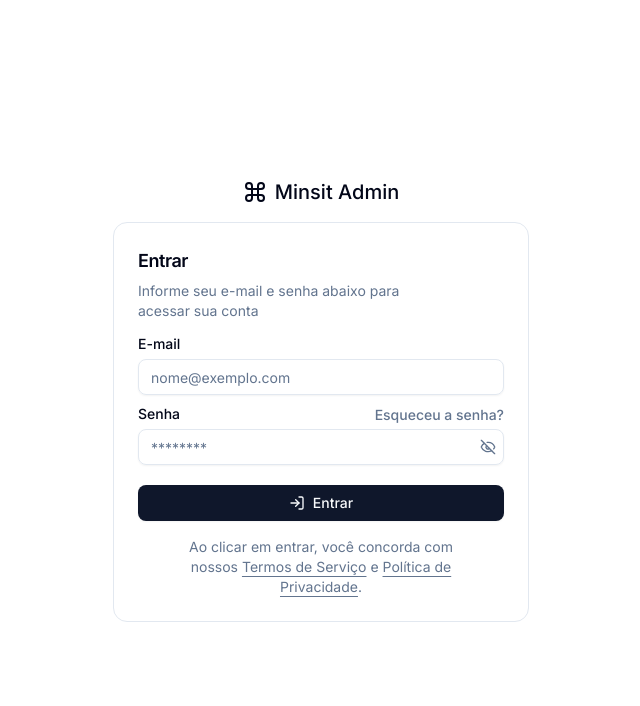
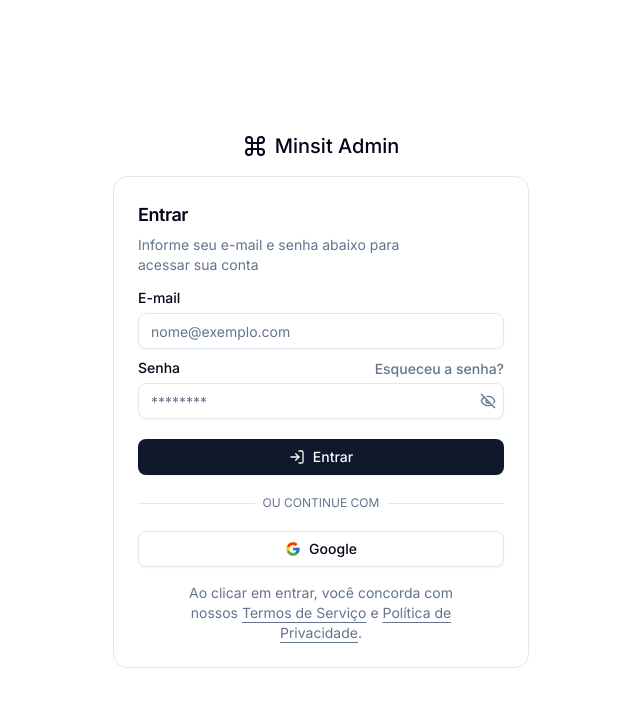
Before and after one commit to brunnoandrade/nobody-react-vite, a React (Vite) app: page /sign-in in a window 1280 px wide. Shown: the top 706 px of the page, without its empty margins (319-959 px from the left). Built offline with nearby package versions, Linux system fonts and the light colour scheme; no server answers.

Commit message:
add buton gmail in sign in and sign up

```diff
--- a/package.json
+++ b/package.json
@@ -52,6 +52,7 @@
     "react-dom": "^19.2.3",
     "react-dropzone": "^14.4.0",
     "react-hook-form": "^7.68.0",
+    "react-icons": "^5.5.0",
     "react-top-loading-bar": "^3.0.2",
     "recharts": "^3.6.0",
     "sonner": "^2.0.7",
--- a/src/features/auth/sign-in/components/user-auth-form.tsx
+++ b/src/features/auth/sign-in/components/user-auth-form.tsx
@@ -3,6 +3,7 @@
 import { zodResolver } from '@hookform/resolvers/zod'
 import { Link, useNavigate } from '@tanstack/react-router'
 import { Loader2, LogIn } from 'lucide-react'
+import { FcGoogle } from 'react-icons/fc'
 import { toast } from 'sonner'
 import { type AuthUser, useAuthStore } from '@/stores/auth-store'
 import { parseJwt } from '@/lib/jwt'
@@ -122,6 +123,28 @@
           )}
           Entrar
         </Button>
+
+        <div className='relative my-2'>
+          <div className='absolute inset-0 flex items-center'>
+            <span className='w-full border-t' />
+          </div>
+          <div className='relative flex justify-center text-xs uppercase'>
+            <span className='bg-background px-2 text-muted-foreground'>
+              Ou continue com
+            </span>
+          </div>
+        </div>
+
+        <Button
+          variant='outline'
+          type='button'
+          onClick={() => {
+            window.location.href = `${import.meta.env.VITE_API_URL}/auth/google`
+          }}
+        >
+          <FcGoogle className='h-4 w-4' />
+          Google
+        </Button>
       </form>
     </Form>
   )
--- a/src/features/auth/sign-up/components/sign-up-form.tsx
+++ b/src/features/auth/sign-up/components/sign-up-form.tsx
@@ -2,6 +2,7 @@
 import { z } from 'zod'
 import { useForm } from 'react-hook-form'
 import { zodResolver } from '@hookform/resolvers/zod'
+import { FcGoogle } from 'react-icons/fc'
 import { cn } from '@/lib/utils'
 import { Button } from '@/components/ui/button'
 import {
@@ -108,6 +109,28 @@
         <Button className='mt-2' disabled={isLoading}>
           Criar conta
         </Button>
+
+        <div className='relative my-2'>
+          <div className='absolute inset-0 flex items-center'>
+            <span className='w-full border-t' />
+          </div>
+          <div className='relative flex justify-center text-xs uppercase'>
+            <span className='bg-background px-2 text-muted-foreground'>
+              Ou continue com
+            </span>
+          </div>
+        </div>
+
+        <Button
+          variant='outline'
+          type='button'
+          onClick={() => {
+            window.location.href = `${import.meta.env.VITE_API_URL}/auth/google`
+          }}
+        >
+          <FcGoogle className='h-4 w-4' />
+          Google
+        </Button>
       </form>
     </Form>
   )
```
Also changed, not shown: 1 other file (tests, documents, lock files or other folders).
